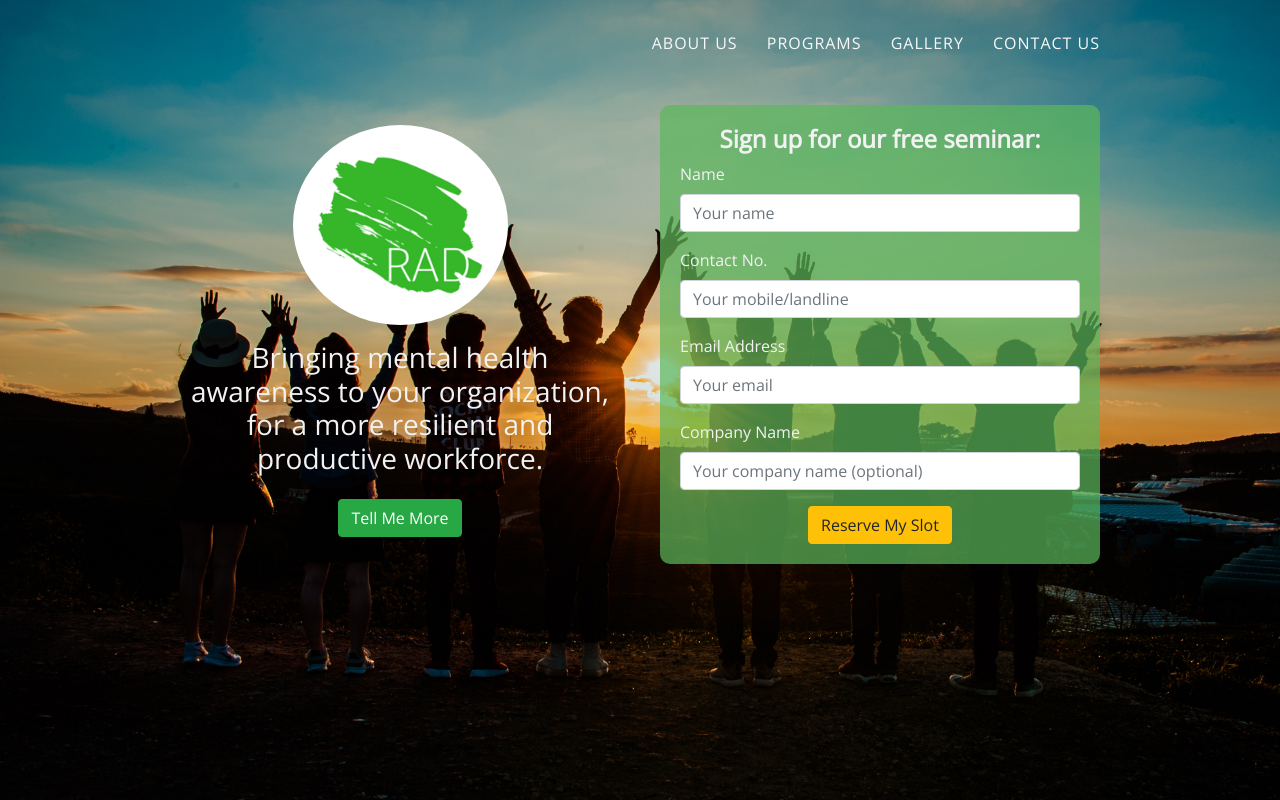
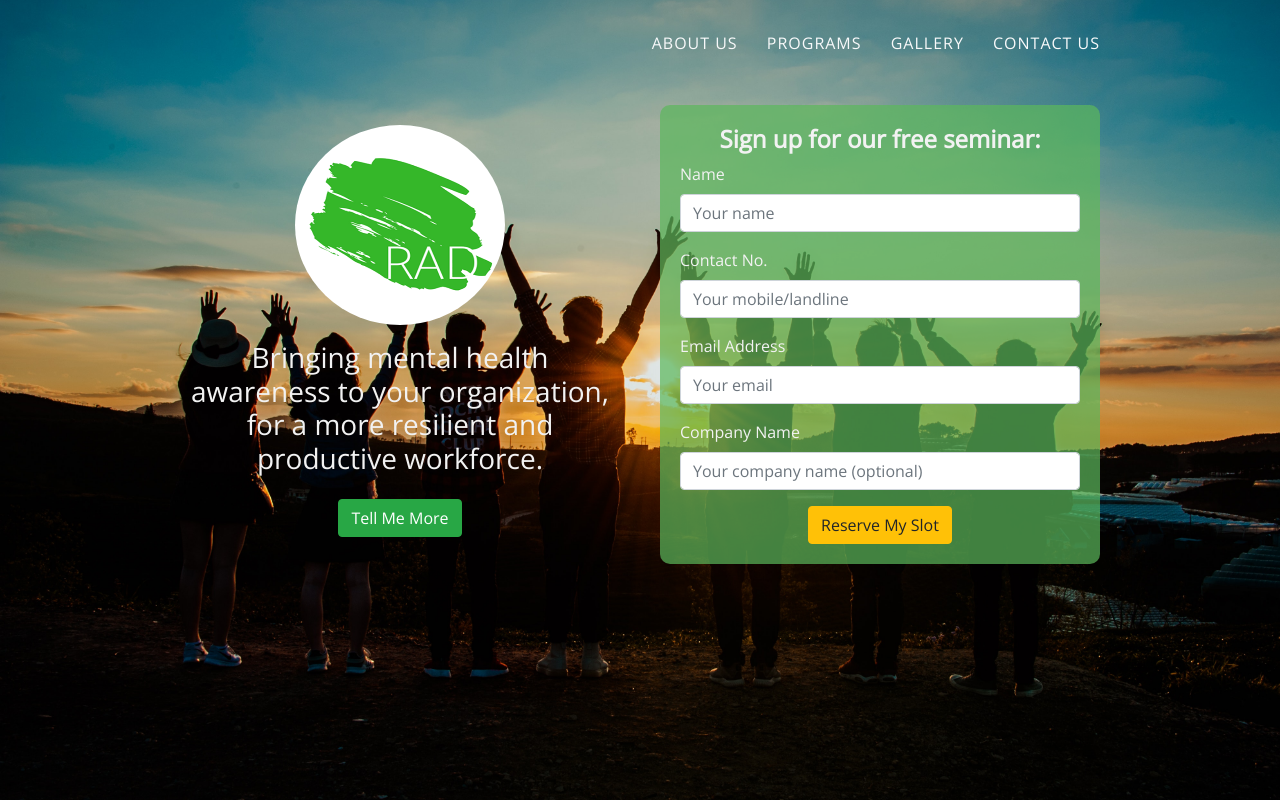
Before and after one commit to wvbuenaobra/radwellness, a plain HTML site: page index.html in a window 1280 px wide. Drawn offline with nearby package versions, Linux system fonts and the light colour scheme.

Commit message:
Capstone 1

```diff
--- a/assets/css/style.css
+++ b/assets/css/style.css
@@ -87,8 +87,10 @@ html {
 
 #idrad {
 	height: 200px;
-	width: 215px;
+	/*width: 215px;*/
+	width: 210px;
 	border-radius: 50%; /*makes the photo round*/
+	background-color: white;
 }
 
 #radlogolanding {
--- a/index.html
+++ b/index.html
@@ -77,7 +77,10 @@
 			<!-- left side -->
 			<div class="landingleft col-lg-6">
 				<!-- <h1 class="radifylanding mb-3 text-center">RAD Wellness</h1> -->
-				<p class="text-center"><img id="idrad" src="assets/images/radify-logo.jpg"></p>
+
+				<!-- <p class="text-center"><img id="idrad" src="assets/images/radify-logo.jpg"></p> -->
+				<p class="text-center"><img id="idrad" src="assets/images/rad-logo.png"></p>
+
 				<h3 class="mb-4 text-center">Bringing mental health awareness to your organization, for a more resilient and productive workforce.</h3>
 				<p class="text-center"><a href="home.html"><button type="button" class="btn btn-success">Tell Me More</button></a></p>
 			</div> <!-- left side end -->
```
Also changed, not shown: programs.html (+2 -1 lines), assets/images/rad-logo.png (added).
